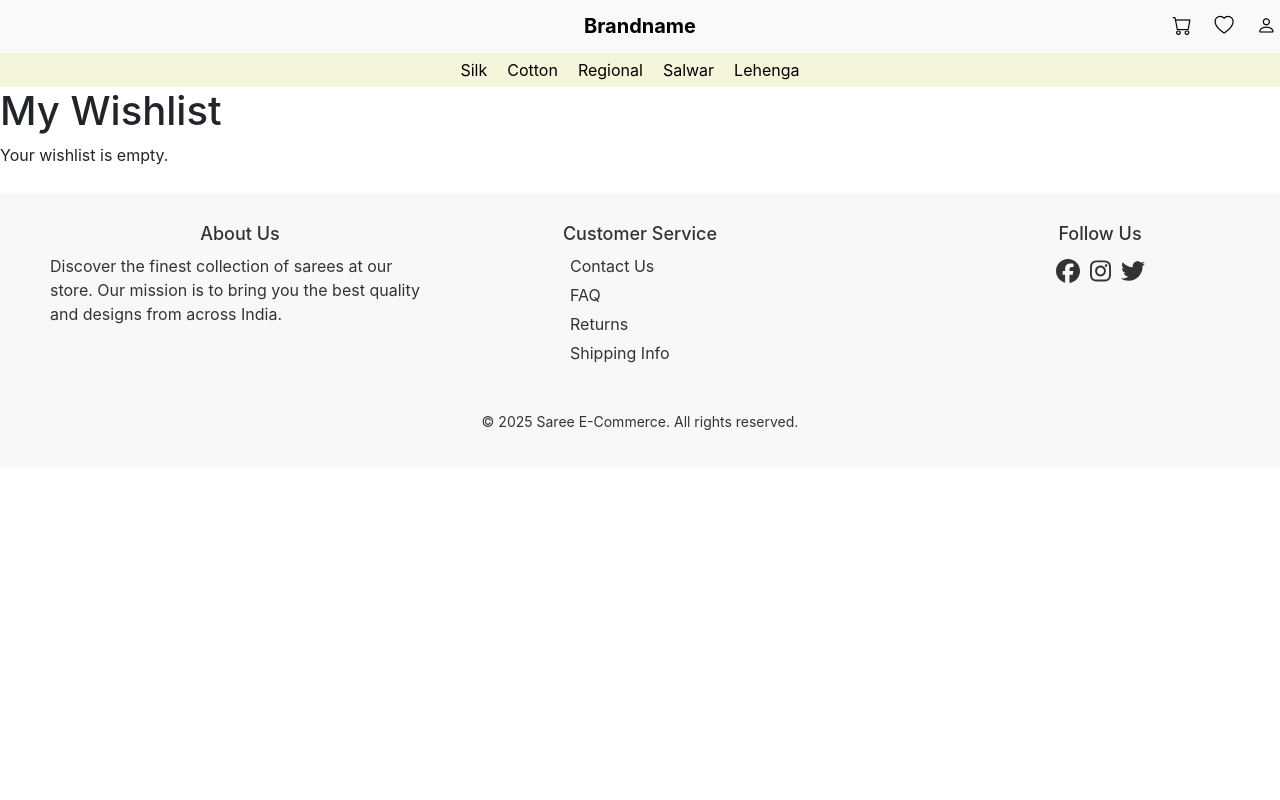
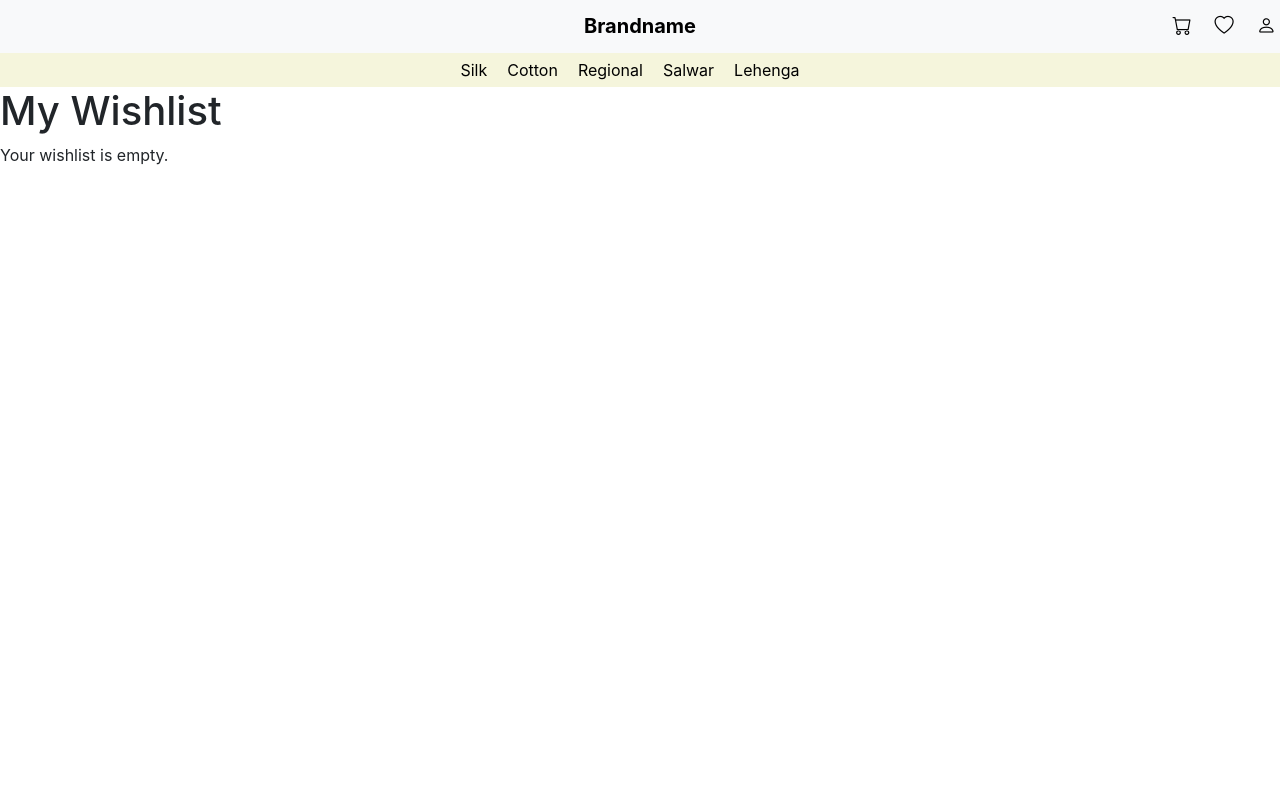
Before and after one commit to sreya1911/MainProjectSaree, a React (Create React App) app: page /wishlist in a window 1280 px wide. Shown: the top 800 px of the page. Built offline with nearby package versions, Linux system fonts and the light colour scheme.

Commit message:
footer and changes

```diff
--- a/src/App.js
+++ b/src/App.js
@@ -22,8 +22,10 @@ function App() {
     <AuthProvider>
       <CartProvider>
         <WishlistProvider>
+          <div id="root">
           <ImpNav />
           <CartModal />
+          <div className="main-content">
           <Routes>
             <Route path="/" element={<Index />} />
             <Route path="/category/:categoryName" element={<Category />} />
@@ -33,6 +35,8 @@ function App() {
             <Route path="/login" element={<Login />} />
             <Route path="/wishlist" element={<WishlistPage />} />
           </Routes>
+          </div>
+          </div>
         </WishlistProvider>
       </CartProvider>
       <Footer/>
--- a/src/components/Buy.jsx
+++ b/src/components/Buy.jsx
@@ -51,7 +51,7 @@ const Buy = () => {
                 <Form.Group controlId="formCardNumber">
                   <Form.Label>Card Number</Form.Label>
                   <Form.Control
-                    type="text"
+                    type="number"
                     placeholder="Enter card number"
                     value={cardNumber}
                     onChange={(e) => setCardNumber(e.target.value)}
--- a/src/components/Carddisplay.js
+++ b/src/components/Carddisplay.js
@@ -1,5 +1,3 @@
-// Code Generated by Sidekick is for learning and experimentation purposes only.
-
 import React, {useState,useEffect} from "react";
 import { Row, Col,Card,Button, CardBody } from "react-bootstrap";
 // import ProductCard from "./Card";
--- a/src/components/Cart.css
+++ b/src/components/Cart.css
@@ -1,92 +1,102 @@
-/* Code Generated by Sidekick is for learning and experimentation purposes only. */
+* {
+  margin: 0;
+  padding: 0;
+  box-sizing: border-box;
+}
 
-.cart-container {
-    padding: 20px;
-    background-color: #f3f3f3;
+html, body {
+  height: 100%;
+}
+
+#root {
   display: flex;
   flex-direction: column;
-    justify-content: flex;
-     /* Ensure the cart is at the bottom */
-    min-height: 100vh; /* Ensure the container takes the full height of the viewport */
+  min-height: 100vh;
 }
 
-  .cart-item {
-    background-color: #fff;
-    border: 1px solid #ddd;
-    padding: 15px;
-    border-radius: 5px;
-    display: flex;
-    align-items: flex-start; /* Align items to the top */
-    position: relative; /* Ensure the trash icon is positioned correctly */
+.main-content {
+  flex: 1;
 }
 
-  .cart-item-image-container {
-    display: flex;
-    align-items: center;
-    justify-content: center;
+.foot {
+  margin-top: 10px;
 }
 
-  .cart-item-image {
-    width: 75%; /* Decrease the size of the image */
-    height: auto;
-    object-fit: cover;
+.footer {
+  background-color: #f8f8f8;
+  padding: 20px 0;
+  color: #333;
+  position: relative;
+  bottom: 0;
+  width: 100%;
 }
 
-  .cart-button {
-    margin: 0 5px;
-    color: #111;
-    background-color: #f0c14b;
-    border-color: #a88734 #9c7e31 #846a29;
-    margin-left:10px;
+.footer-container {
+  display: flex;
+  justify-content: space-between;
+  flex-wrap: wrap;
+  max-width: 1200px;
+  margin: 0 auto;
 }
 
-  .buy-button {
-    color: #fff;
-    background-color: #ff9900;
-    border-color: #ff9900;
-    width: 100px; /* Decrease the size of the button */
-    text-align: center;
-    font-size: 12px;
-    margin-left:15px;
-    margin-top:50px; /* Decrease the font size */
+.footer-section {
+  flex: 1;
+  margin: 10px;
+  min-width: 200px;
 }
 
-  .quantity-control {
+.footer-section h4 {
+  margin-bottom: 10px;
+  font-size: 18px;
   display: flex;
-    align-items: center;
+  justify-content: space-evenly;
 }
 
-  .quantity {
-    margin: 0 10px;
-    font-size: 16px;
+.footer-section ul {
+  list-style: none;
+  padding: 0;
+  margin-left: 120px;
 }
 
-  .cart-trash-icon {
-    margin-left: 10px;
-    cursor: pointer;
-    color: #b12704;
+.footer-section ul li {
+  margin-bottom: 5px;
 }
 
-  .cart-trash-icon-top {
-    position: absolute;
-    top: 10px;
-    right: 10px;
-    cursor: pointer;
-    color: #b12704;
+.footer-section ul li a {
+  color: #333;
+  text-decoration: none;
 }
 
-  .cart-actions {
+.footer-section ul li a:hover {
+  text-decoration: underline;
+}
+
+.footer-section .social-media {
   display: flex;
+  justify-content: center;
   gap: 10px;
   margin-top: 10px;
 }
 
-  .cart-actions .btn-link {
-    padding: 0;
-    color: #007185;
-    text-decoration: none;
+.footer-section .social-media li {
+  display: inline;
 }
 
-  .cart-actions .btn-link:hover {
-    text-decoration: underline;
+.footer-section .social-media li a {
+  font-size: 24px;
+  color: #333;
 }
+
+.footer-section .social-media li a:hover {
+  color: #007bff;
+}
+
+.footer-bottom {
+  text-align: center;
+  margin-top: 20px;
+  font-size: 14px;
+}
+
+.one {
+  margin-left: 120px;
+}
--- a/src/components/Footer.css
+++ b/src/components/Footer.css
@@ -1,3 +1,12 @@
+*{
+    margin: 0;
+    padding: 0;
+    box-sizing: border-box;
+}
+
+html, body {
+    height: 100%;
+}
 
 .foot{
     margin-top: 10px;
@@ -7,7 +16,7 @@
     padding: 20px 0;
     color: #333;
     position: static;
-
+    bottom:0
 }
 
 .footer-container {
--- a/src/components/Login.js
+++ b/src/components/Login.js
@@ -1,5 +1,3 @@
-// Code Generated by Sidekick is for learning and experimentation purposes only.
-
 import React, { useState } from 'react';
 import { useNavigate } from 'react-router-dom';
 import { useAuth } from './AuthContext';  // Import useAuth
```
Lines whose indentation alone changed are shown as unchanged.
